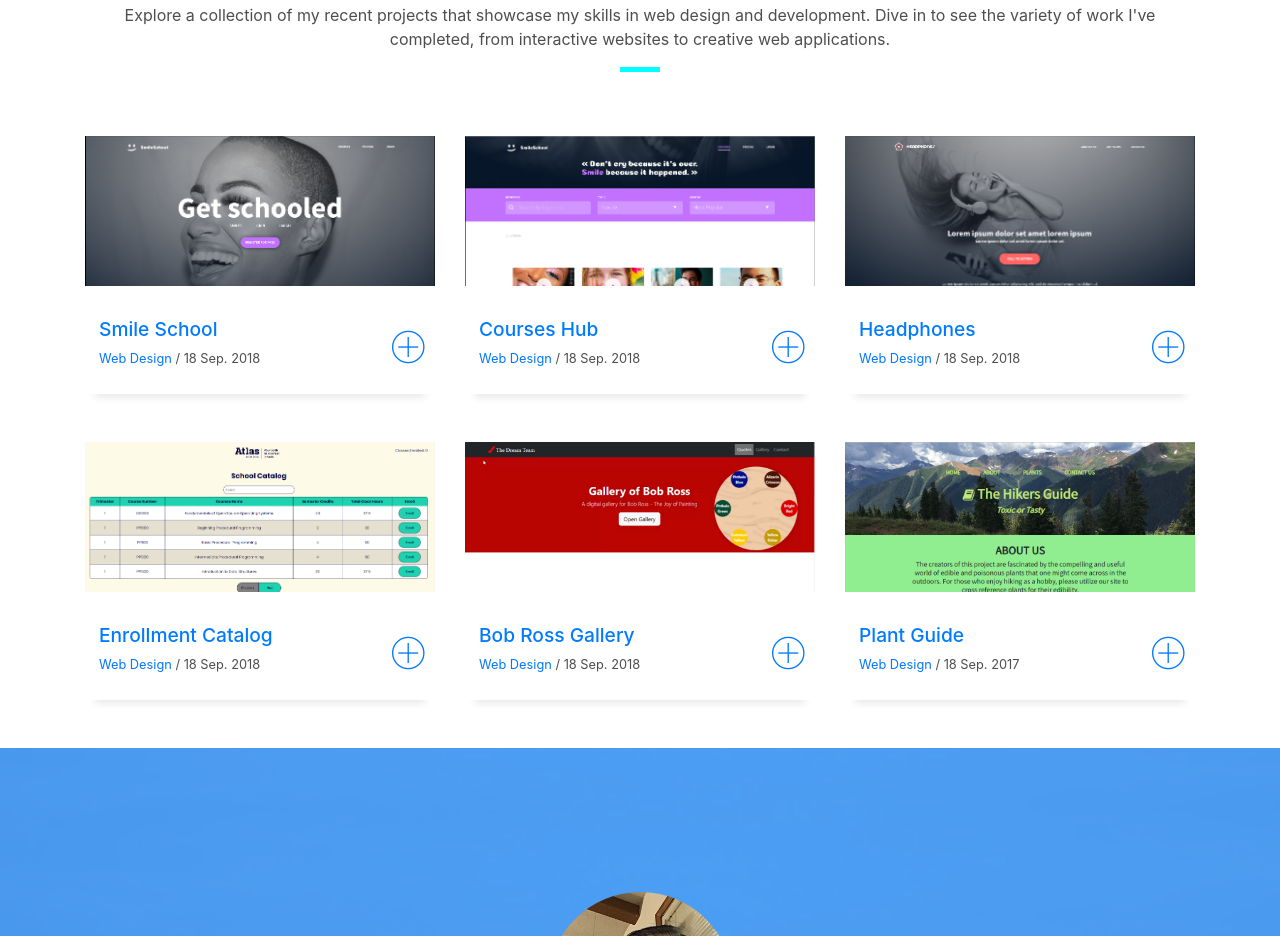
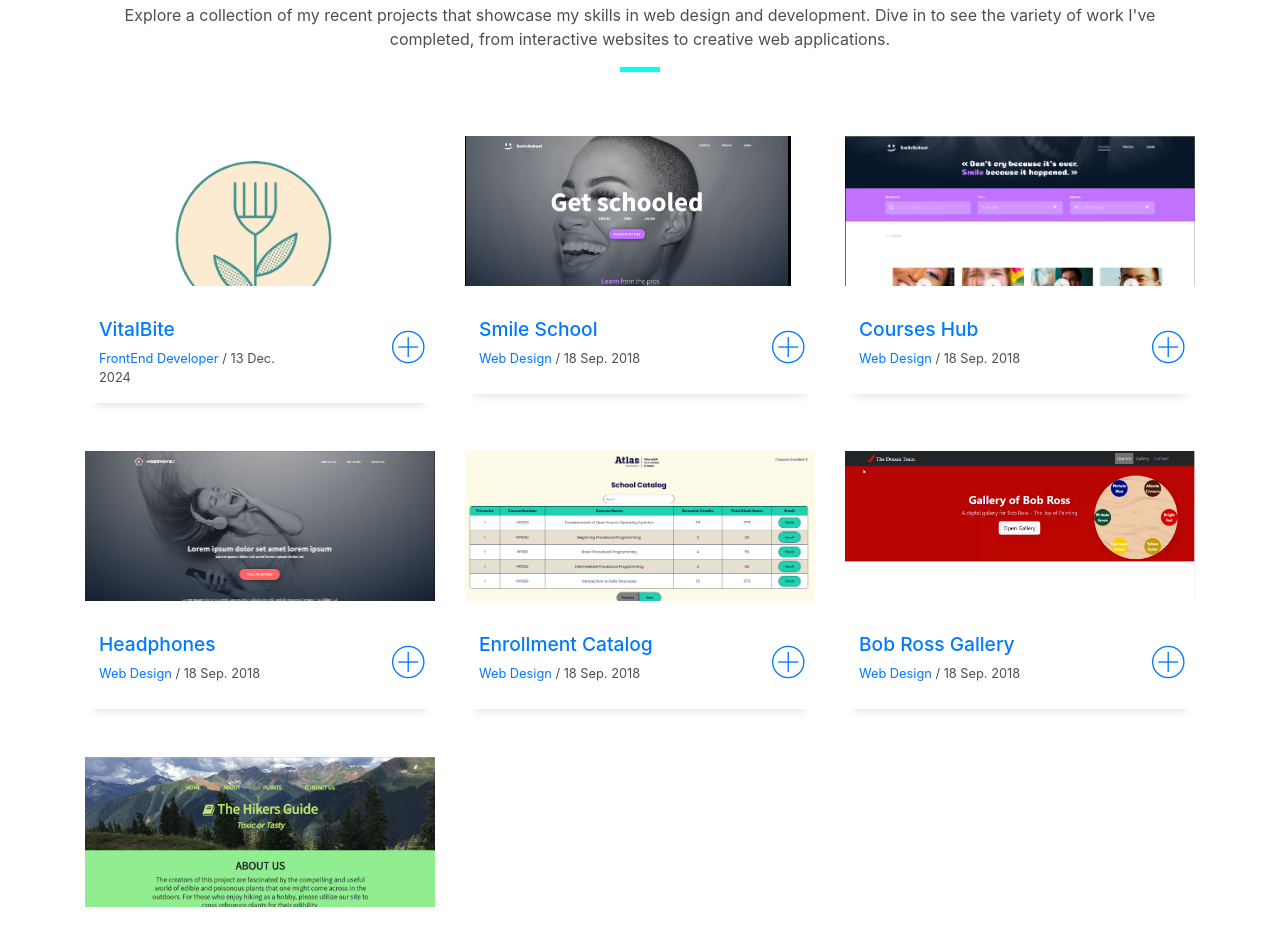
Before and after one commit to Moonwalkert3ch/Personal_Website, a website with bundled scripts: page index.html in a window 1280 px wide. Shown: the part 4769-5705 px from the top of the page. Built offline with nearby package versions, Linux system fonts and the light colour scheme; a web font is replaced by a local one.

Commit message:
added newest project vitalbite to profile

```diff
--- a/index.html
+++ b/index.html
@@ -421,26 +421,48 @@
       <div class="row">
         <div class="col-md-4">
           <div class="work-box">
-            <a href="img/smileschool.PNG" data-lightbox="gallery-mf">
               <div class="work-img">
-                <img src="img/full_smile_school.PNG" alt="smile school image" class="img-fluid">
+                <img src="img/VitalBite.PNG" alt="VitalBite image" class="img-fluid">
               </div>
               <div class="work-content">
                 <div class="row">
                   <div class="col-sm-8">
-                    <h2 class="w-title">Smile School</h2>
+                    <h2 class="w-title" style="color: #0078ff;"><a href="https://www.vitalbite.site" target="_blank">VitalBite</a></h2>
                     <div class="w-more">
-                      <span class="w-ctegory"><a href="https://github.com/Moonwalkert3ch/atlas-smiling-school-javascript" style="color: #0078ff;">Web Design</a></span> / <span class="w-date">18 Sep. 2018</span>
+                      <span class="w-ctegory"><a href="https://github.com/PuzzleEmptyM/VitalBite" target="_blank" style="color: #0078ff;">FrontEnd Developer</a></span> / <span class="w-date">13 Dec. 2024</span>
                     </div>
                   </div>
                   <div class="col-sm-4">
                     <div class="w-like">
-                      <span class="ion-ios-plus-outline"></span>
+                      <a href="img/VBFullImage.PNG" data-lightbox="gallery-mf"><span class="ion-ios-plus-outline"></span></a>
+
                     </div>
                   </div>
                 </div>
               </div>
             </a>
+          </div>
+        </div>
+        <div class="col-md-4">
+          <div class="work-box">
+              <div class="work-img">
+                <img src="img/smileschool.PNG" alt="smile school image" class="img-fluid">
+              </div>
+              <div class="work-content">
+                <div class="row">
+                  <div class="col-sm-8">
+                    <h2 class="w-title" style="color: #0078ff;">Smile School</h2>
+                    <div class="w-more">
+                      <span class="w-ctegory"><a href="https://github.com/Moonwalkert3ch/atlas-smiling-school-javascript" style="color: #0078ff;"target="_blank">Web Design</a></span> / <span class="w-date">18 Sep. 2018</span>
+                    </div>
+                  </div>
+                  <div class="col-sm-4">
+                    <div class="w-like">
+                      <a href="img/full_smile_school.PNG" alt="smile school image" data-lightbox="gallery-mf" ><span class="ion-ios-plus-outline"></span></a></span>
+                    </div>
+                  </div>
+                </div>
+              </div>
           </div>
         </div>
         <div class="col-md-4">
@@ -454,7 +476,7 @@
                   <div class="col-sm-8">
                     <h2 class="w-title">Courses Hub</h2>
                     <div class="w-more">
-                      <span class="w-ctegory"><a href="https://github.com/Moonwalkert3ch/atlas-smiling-school" style="color: #0078ff;">Web Design</a></span> / <span class="w-date">18 Sep. 2018</span>
+                      <span class="w-ctegory"><a href="https://github.com/Moonwalkert3ch/atlas-smiling-school" target="_blank" style="color: #0078ff;">Web Design</a></span> / <span class="w-date">18 Sep. 2018</span>
                     </div>
                   </div>
                   <div class="col-sm-4">
@@ -478,7 +500,7 @@
                   <div class="col-sm-8">
                     <h2 class="w-title">Headphones</h2>
                     <div class="w-more">
-                      <span class="w-ctegory"><a href="https://github.com/Moonwalkert3ch/atlas-headphones" style="color: #0078ff;">Web Design</a></span> / <span class="w-date">18 Sep. 2018</span>
+                      <span class="w-ctegory"><a href="https://github.com/Moonwalkert3ch/atlas-headphones" style="color: #0078ff;" target="_blank">Web Design</a></span> / <span class="w-date">18 Sep. 2018</span>
                     </div>
                   </div>
                   <div class="col-sm-4">
@@ -502,7 +524,7 @@
                   <div class="col-sm-8">
                     <h2 class="w-title">Enrollment Catalog</h2>
                     <div class="w-more">
-                      <span class="w-ctegory"><a href="https://atlas-react-state-rbradford.netlify.app/" style="color: #0078ff;">Web Design</a></span> / <span class="w-date">18 Sep. 2018</span>
+                      <span class="w-ctegory"><a href="https://atlas-react-state-rbradford.netlify.app/" style="color: #0078ff;" target="_blank">Web Design</a></span> / <span class="w-date">18 Sep. 2018</span>
                     </div>
                   </div>
                   <div class="col-sm-4">
@@ -526,7 +548,7 @@
                   <div class="col-sm-8">
                     <h2 class="w-title">Bob Ross Gallery</h2>
                     <div class="w-more">
-                      <span class="w-ctegory"><a href="https://github.com/cpmoore0317/gallery_of_bob_ross" style="color: #0078ff;">Web Design</a></span> / <span class="w-date">18 Sep. 2018</span>
+                      <span class="w-ctegory"><a href="https://github.com/cpmoore0317/gallery_of_bob_ross" style="color: #0078ff;" target="_blank">Web Design</a></span> / <span class="w-date">18 Sep. 2018</span>
                     </div>
                   </div>
                   <div class="col-sm-4">
@@ -550,7 +572,7 @@
                   <div class="col-sm-8">
                     <h2 class="w-title">Plant Guide</h2>
                     <div class="w-more">
-                      <span class="w-ctegory"><a href="https://moonwalkert3ch.github.io/tasty-or-toxic/" style="color: #0078ff;">Web Design</a></span> / <span class="w-date">18 Sep. 2017</span>
+                      <span class="w-ctegory"><a href="https://moonwalkert3ch.github.io/tasty-or-toxic/" style="color: #0078ff;" target="_blank">Web Design</a></span> / <span class="w-date">18 Sep. 2017</span>
                     </div>
                   </div>
                   <div class="col-sm-4">
@@ -642,7 +664,7 @@
             </div>
             <div class="card-footer">
               <div class="post-author">
-                <a href="https://www.linkedin.com/in/rachaelbradford/">
+                <a href="https://www.linkedin.com/in/rachaelbradford/" target="_blank">
                   <img src="img/Portfolio-Image.jpg" alt="Rachael Bradford profile picture" class="avatar rounded-circle">
                   <span class="author">Rachael Bradford</span>
                 </a>
@@ -664,14 +686,14 @@
                   <h6 class="category">Read More</h6>
                 </div>
               </div>
-              <h3 class="card-title"><a href="https://www.linkedin.com/in/rachaelbradford/">The Rise of AI Robots</a></h3>
+              <h3 class="card-title"><a href="https://www.linkedin.com/in/rachaelbradford/" target="_blank">The Rise of AI Robots</a></h3>
               <p class="card-description">
                 TThis blog explores how AI robots are being developed to complete tasks in these inaccessible environments.
               </p>
             </div>
             <div class="card-footer">
               <div class="post-author">
-                <a href="https://www.linkedin.com/in/jeremiah-swank-0a3559264/">
+                <a href="https://www.linkedin.com/in/jeremiah-swank-0a3559264/" target="_blank">
                   <img src="./img/Portfolio-Image.jpg" alt="rachael bradford picture" class="avatar rounded-circle">
                   <span class="author">Rachael Bradford</span>
                 </a>
@@ -685,7 +707,7 @@
         <div class="col-md-4">
           <div class="card card-blog">
             <div class="card-img">
-              <a href="https://www.youtube.com/watch?v=CgkZ7MvWUAA&t=1192s"><img src="img/bro-code.PNG" alt="youtube link" class="img-fluid"></a>
+              <a href="https://www.youtube.com/watch?v=CgkZ7MvWUAA&t=1192s" target="_blank"><img src="img/bro-code.PNG" alt="youtube link" class="img-fluid"></a>
             </div>
             <div class="card-body">
               <div class="card-category-box">
@@ -693,14 +715,14 @@
                   <h6 class="category">Watch</h6>
                 </div>
               </div>
-              <h3 class="card-title"><a href="https://www.youtube.com/watch?v=CgkZ7MvWUAA&t=1192s">React Full Course</a></h3>
+              <h3 class="card-title"><a href="https://www.youtube.com/watch?v=CgkZ7MvWUAA&t=1192s" target="_blank">React Full Course</a></h3>
               <p class="card-description">
                 React is a popular JavaScript library for building user interfaces. This video should at least give you a solid foundation.
               </p>
             </div>
             <div class="card-footer">
               <div class="post-author">
-                <a href="https://www.youtube.com/@BroCodez">
+                <a href="https://www.youtube.com/@BroCodez" target="_blank">
                   <img src="img/bro-code.PNG" alt="bro code profile image" class="avatar rounded-circle">
                   <span class="author">Bro Code</span>
                 </a>
@@ -787,10 +809,10 @@
                   </div>
                   <div class="socials">
                     <ul>
-                      <li><a href="https://www.facebook.com/ms.bradford89"><span class="ico-circle"><i class="ion-social-facebook"></i></span></a></li>
-                      <li><a href="https://www.instagram.com/moonwalkert3ch/?hl=en"><span class="ico-circle"><i class="ion-social-instagram"></i></span></a></li>
-                      <li><a href="https://www.linkedin.com/in/rachaelbradford/"><span class="ico-circle"><i class="ion-social-linkedin"></i></span></a></li>
-                      <li><a href="https://github.com/Moonwalkert3ch"><span class="ico-circle"><i class="ion-social-github"></i></span></a></li>
+                      <li><a href="https://www.facebook.com/ms.bradford89" target="_blank"><span class="ico-circle"><i class="ion-social-facebook"></i></span></a></li>
+                      <li><a href="https://www.instagram.com/moonwalkert3ch" target="_blank"><span class="ico-circle"><i class="ion-social-instagram"></i></span></a></li>
+                      <li><a href="https://www.linkedin.com/in/rachaelbradford/" target="_blank"><span class="ico-circle"><i class="ion-social-linkedin"></i></span></a></li>
+                      <li><a href="https://github.com/Moonwalkert3ch" target="_blank"><span class="ico-circle"><i class="ion-social-github"></i></span></a></li>
                     </ul>
                   </div>
                 </div>
```
Also changed, not shown: contactform/Readme.txt, img/VBFullImage.PNG (added), img/VitalBite.PNG (added).
